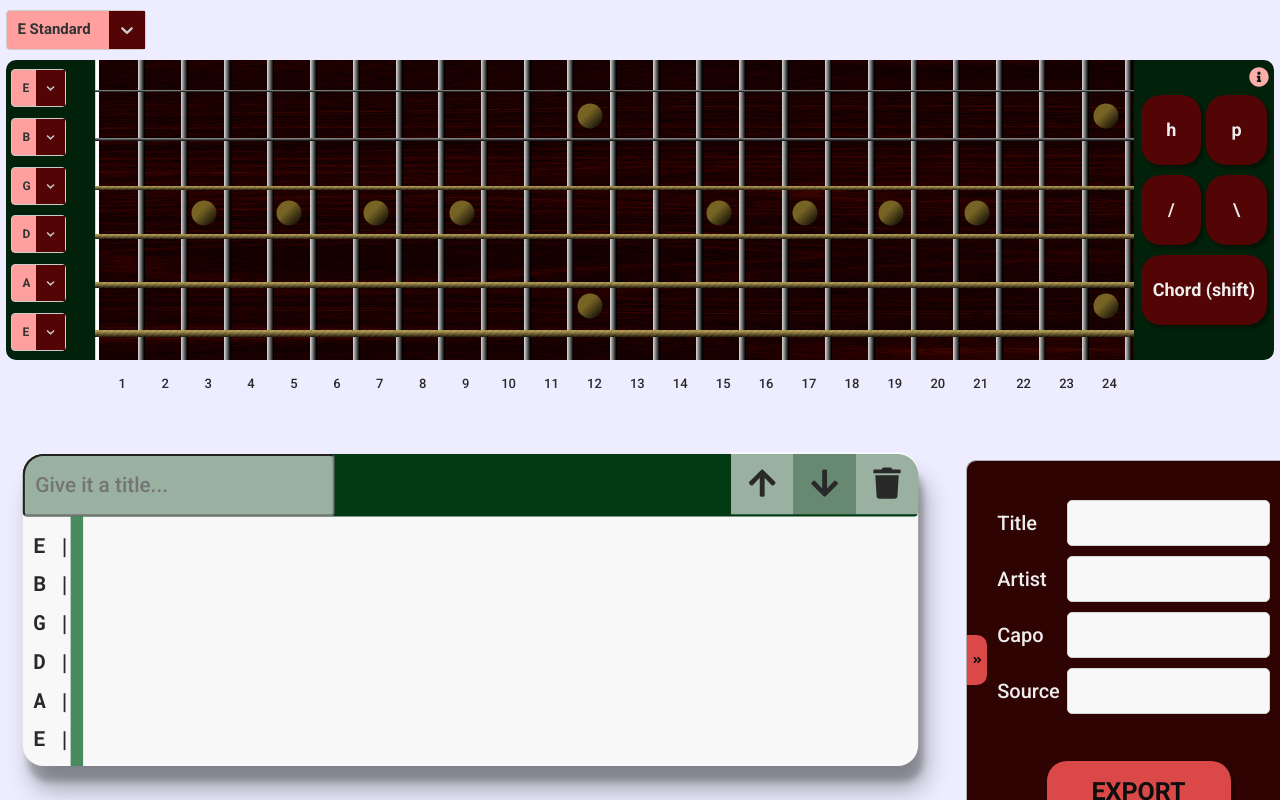
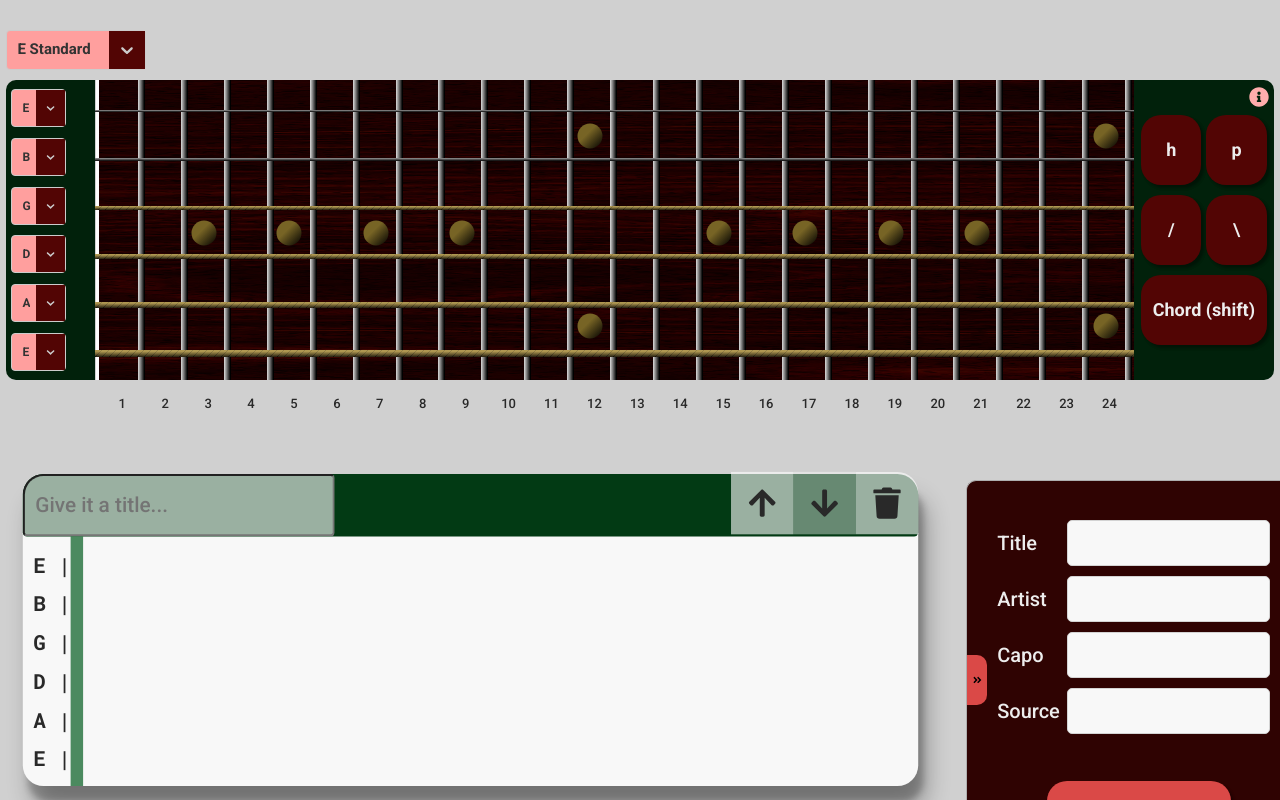
Before and after one commit to JonLunde/tabber, a React app: page / in a window 1280 px wide. Shown: the top 800 px of the page. Built offline with nearby package versions, Linux system fonts and the light colour scheme.

Commit message:
backgroundcolor gitignore

```diff
--- a/src/sass/base/_base.scss
+++ b/src/sass/base/_base.scss
@@ -17,12 +17,8 @@ html {
 }
 
 body {
-  background-color: rgb(255, 217, 217);
-  background-color: #ffdaa2;
-  background-color: #ededff;
-  // background-color: #5205043d;
-  // background-image: linear-gradient(to right bottom, #ffffff, rgb(192, 192, 192) );
-  padding: 6rem 0;
+  background-color: #d0d0d0;
+  padding: 8rem 0;
   overflow-x: hidden;
 }
 
```
Also changed, not shown: 6 other files (tests, documents, lock files or other folders).
